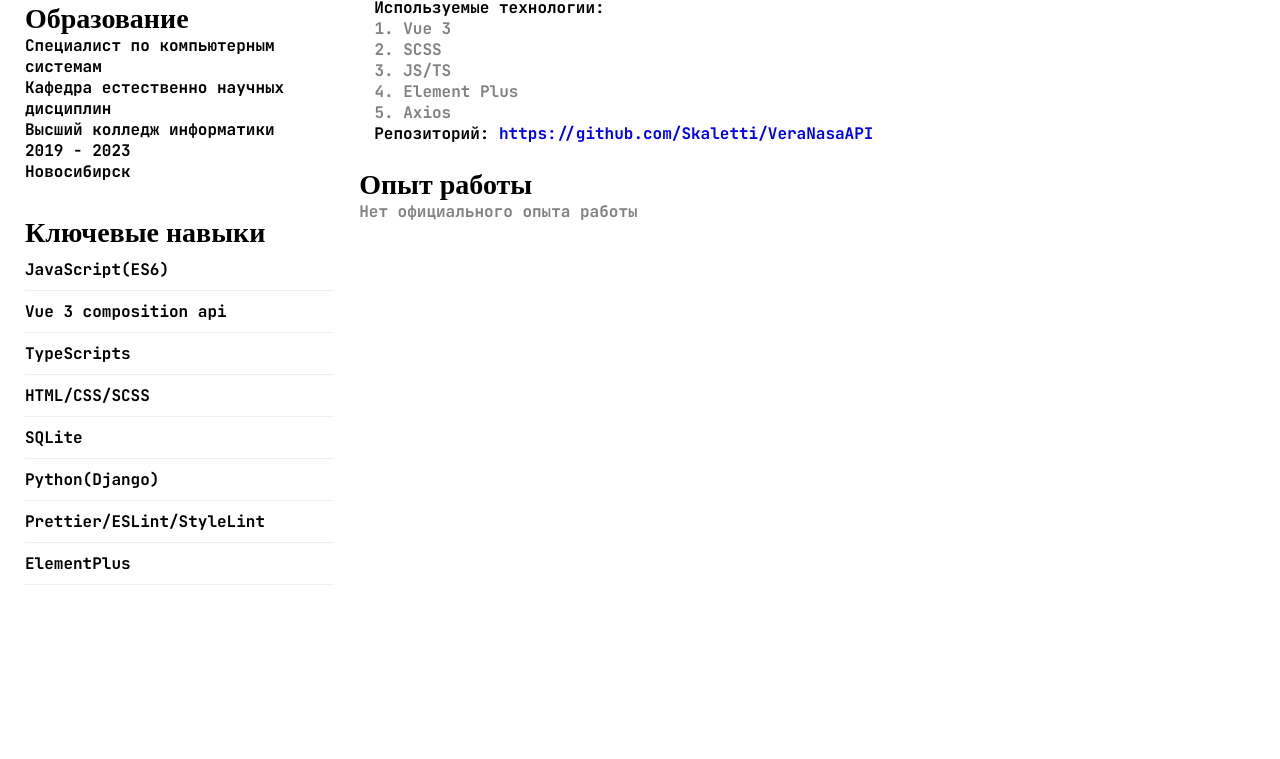
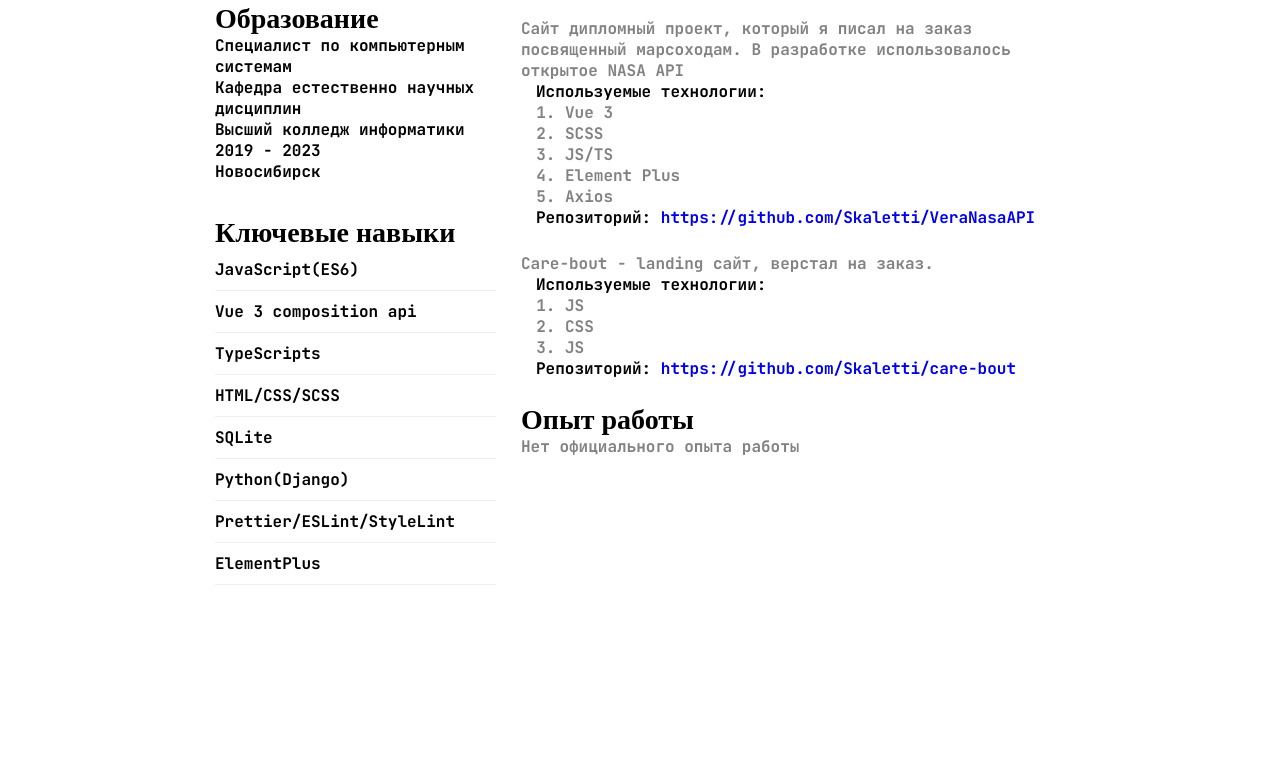
Before and after one commit to Skaletti/resume, a plain HTML site: page index.html in a window 1280 px wide. Shown: the part 441-1200 px from the top of the page. Drawn offline with Linux system fonts and the light colour scheme.

Commit message:
resume fix

```diff
--- a/index.html
+++ b/index.html
@@ -101,6 +101,19 @@
                 <a href="https://github.com/Skaletti/VeraNasaAPI">https://github.com/Skaletti/VeraNasaAPI</a>
             </div>
             <div class="content-block">
+                <p class="resume-description">
+                    Care-bout - landing сайт, верстал на заказ.
+                </p>
+                <span>Используемые технологии: </span>
+                <ol class="resume-description__list">
+                    <li class="resume-description__list-item">JS</li>
+                    <li class="resume-description__list-item">CSS</li>
+                    <li class="resume-description__list-item">JS</li>
+                </ol>
+                <span>Репозиторий: </span>
+                <a href="https://github.com/Skaletti/VeraNasaAPI">https://github.com/Skaletti/care-bout</a>
+            </div>
+            <div class="content-block">
                 <h3>Опыт работы</h3>
                 <p class="resume-description">
                     Нет официального опыта работы
--- a/main.css
+++ b/main.css
@@ -30,19 +30,23 @@ h3 {
 }
 
 .svg-icon {
-    width: 24px;
+    max-width: 24px;
+    width: 100%;
     margin-right: 5px;
 }
 
 
 .container {
     display: flex;
-    width: 1240px;
+    width: 940px;
     height: 1200px;
+    padding: 0 20px;
+    margin: 0 auto;
 }
 
 .container-left {
-    width: 365px;
+    max-width: 306px;
+    width: 100%;
 }
 
 .header {
@@ -66,6 +70,7 @@ main {
 .contacts-list li {
     display: flex;
     margin-bottom: 10px;
+    align-items: center;
 }
 
 .education {
```
Also changed, not shown: 2 other files.
